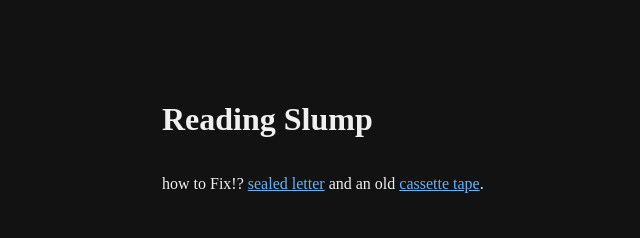
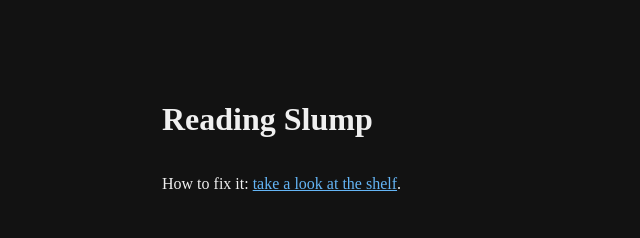
Before and after one commit to penehelophe/penny, a plain HTML site: page index.html in a window 1280 px wide. Shown: the whole page, without its empty margins (178-818 px from the left). Drawn offline with Linux system fonts and the light colour scheme.

Commit message:
Update index.html

```diff
--- a/index.html
+++ b/index.html
@@ -8,12 +8,10 @@
 <body style="background:#121212; color:#f0f0f0; font-family:serif; max-width:600px; margin:50px auto; padding:20px; line-height:1.8;">
 
   <h1>Reading Slump</h1>
-  <p>
-  how to Fix!?
-    <a href="letter.html" style="color:#64b5f6;">sealed letter</a>
-    and an old
-    <a href="cassette.html" style="color:#64b5f6;">cassette tape</a>.
-  </p>
+<p>
+  How to fix it:
+  <a href="books.html" style="color:#64b5f6;">take a look at the shelf</a>.
+</p>
 
 </body>
 </html>
```
